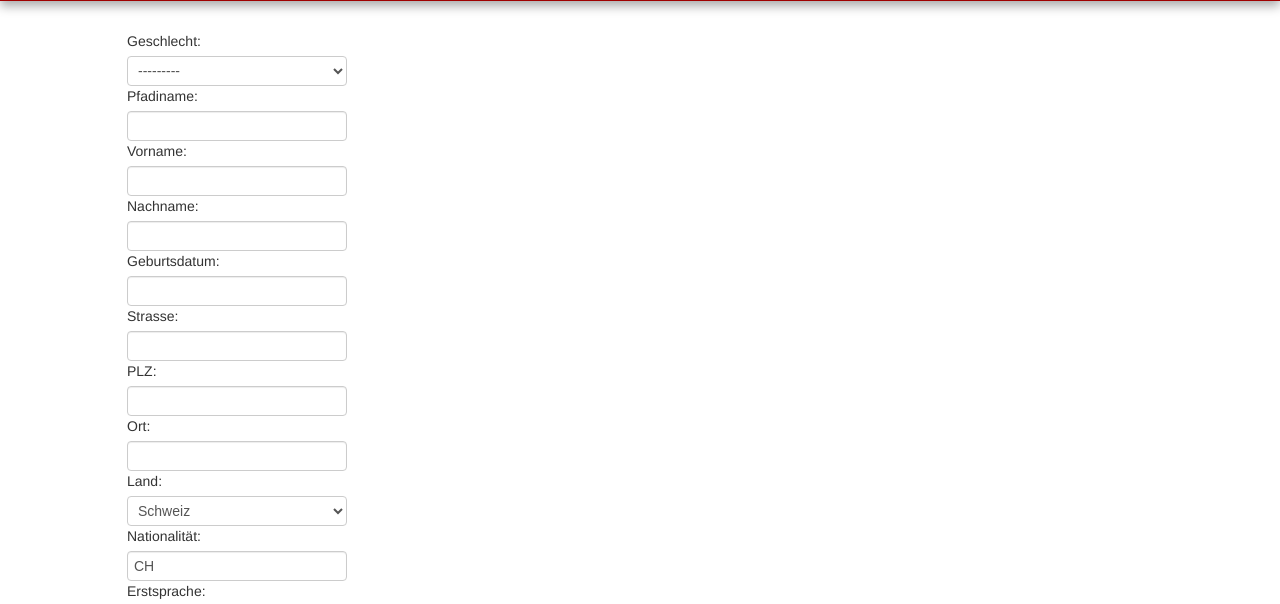
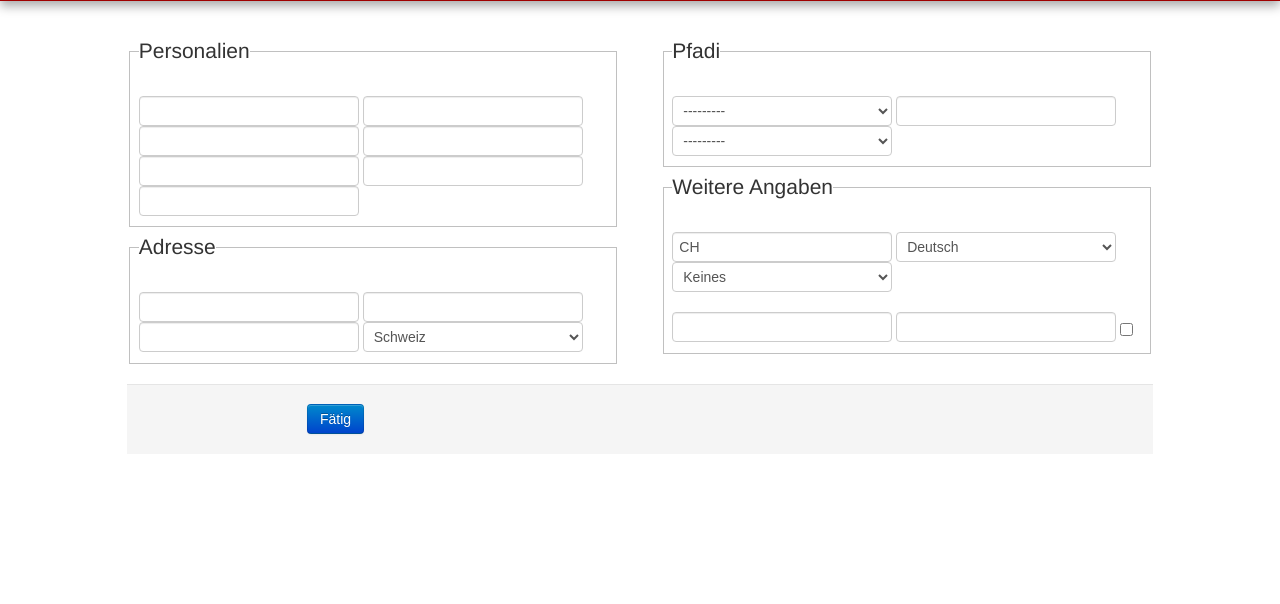
Before and after one commit to gloggi/aure4, a Django app: template ausbildung/anmeldung/templates/anmeldung/form.html in a window 1280 px wide. Shown: the part 73-677 px from the top of the page. Run offline with Django 3.2, Linux system fonts and the light colour scheme; the template is opened without the code that fills it: values that come from a table or form of the project are taken from there, others are empty; tables that the repository leaves empty hold one stand-in row (values such as "Sample post"); some libraries are stand-ins or nearby versions.

Commit message:
form layouting

```diff
--- a/ausbildung/anmeldung/templates/anmeldung/form.html
+++ b/ausbildung/anmeldung/templates/anmeldung/form.html
@@ -3,8 +3,56 @@
 
 {% block content %}
     <form method="post" class="form-horizontal">
-        {{ form|bootstrap }}
+    	<div class="anmeldung clearfix">
+    		<div class="left">
+		    	<fieldset>
+		    		<legend>Personalien</legend>
+					{{ form.pfadiname|bootstrap }}
+			        {{ form.vorname|bootstrap }}
+			        {{ form.nachname|bootstrap }}
+			        {{ form.geburtsdatum|bootstrap }}
 
+			        <br>
+			        {{ form.email|bootstrap }}
+			        {{ form.telefon|bootstrap }}
+			        {{ form.mobiltelefon|bootstrap }}
+		    	</fieldset>
+
+		    	<fieldset>
+		    		<legend>Adresse</legend>
+			    	{{ form.strasse|bootstrap }}
+			        {{ form.plz|bootstrap }}
+			        {{ form.ort|bootstrap }}
+			        {{ form.land|bootstrap }}
+			    </fieldset>
+    		</div>
+
+    		<div class="right">
+		    	<fieldset>
+			    	<legend>Pfadi</legend>
+			        {{ form.abteilung|bootstrap }}
+			        {{ form.einheit|bootstrap }}
+			        {{ form.stufe|bootstrap }}
+			    </fieldset>
+
+			    <fieldset>
+			    	<legend>Weitere Angaben</legend>
+			        {{ form.nationalitaet|bootstrap }}
+			        {{ form.erstsprache|bootstrap }}
+			        {{ form.bahnabo|bootstrap }}
+			        {% comment %}
+			        {{ form.js|bootstrap }}
+			        {{ form.ahv|bootstrap }}
+			        {% endcomment %}
+
+			      	<br><br>
+
+			      	{{ form.essen|bootstrap }}
+		        	{{ form.gesundheit|bootstrap }}
+		        	{{ form.bestaetigung|bootstrap }}
+			    </fieldset>
+	        </div>
+		</div>
 
         <div class="form-actions">
           <button type="submit" class="btn btn-primary">Fätig</button>
--- a/ausbildung/static/css/ausbildung.css
+++ b/ausbildung/static/css/ausbildung.css
@@ -1,4 +1,43 @@
 
+.anmeldung > fieldset {
+    float: left;
+    width: 44%;
+    margin: 0 2%;
+}
+
+.anmeldung .left {
+    width: 48%;
+    margin-right: 4%;
+}
+
+.anmeldung .right {
+    width: 48%;
+}
+
+.anmeldung .control-label {
+    width: 120px;
+}
+
+.anmeldung .controls {
+    margin-left: 140px;
+}
+
+.anmeldung .controls input {
+    width: 92%;
+}
+
+.anmeldung .controls select {
+    width: 95%;
+}
+
+
+@media only screen and (max-width: 1140px) {
+    .anmeldung .left,
+    .anmeldung .right {
+        float: none;
+        width: 100%;
+    }
+}
 
 
 a.kurs {
--- a/ausbildung/static/css/main.css
+++ b/ausbildung/static/css/main.css
@@ -65,6 +65,14 @@ header a:hover {
     -moz-border-radius: 5px;
     border-radius: 5px;
 }
+
+fieldset > legend {
+    width: auto;
+
+}
+
+.left { float: left; }
+.right { float: right; }
 
 /* ==============
     MOBILE: Menu
```
Also changed, not shown: ausbildung/anmeldung/views.py (+7 -1 lines).
